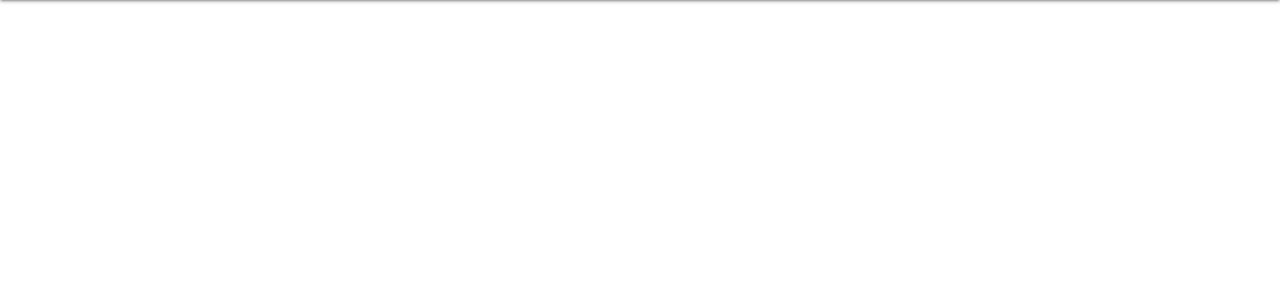
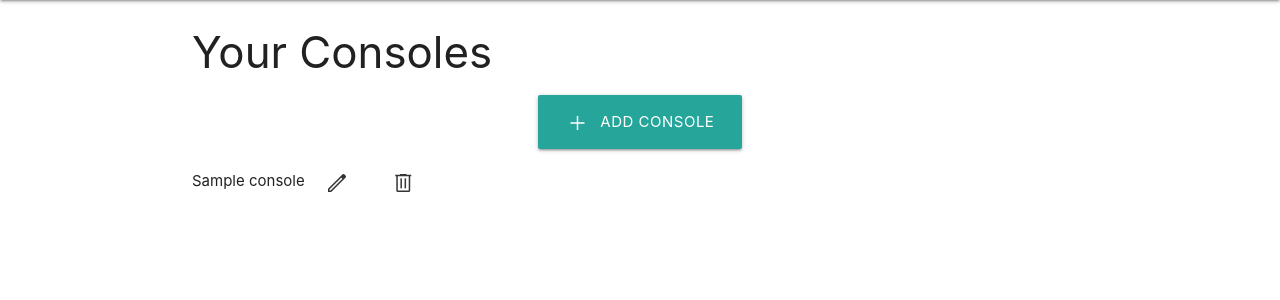
Before and after one commit to antonia-white/game-base, a Flask app: page /search in a window 1280 px wide. Shown: the part 64-364 px from the top of the page. Run offline with Flask 2, Linux system fonts and the light colour scheme; tables that the repository leaves empty hold one stand-in row (values such as "Sample post"); a database or web service that is not in the repository returns one stand-in record (values such as "Sample title").

Commit message:
Add list of stored consoles in consoles.html

```diff
--- a/gamebase/templates/consoles.html
+++ b/gamebase/templates/consoles.html
@@ -1,4 +1,30 @@
 {% extends "base.html" %}
 {% block content %}
 
+<h3>Your Consoles</h3>
+
+<p class="center-align">
+    <a href="{{ url_for('add_console') }}" class="btn-large"><span class="material-symbols-outlined">Add</span>
+        Add console</a>
+</p>
+
+{% if consoles|length > 0 %}
+<ul>
+    {% for console in consoles %}
+    <li>
+        <p>{{ console.console_name }}
+            <a href="{{ url_for('edit_console', _id=console._id) }}" class="waves-effect waves-green btn-flat">
+                <span class="material-symbols-outlined">Edit</span>
+            </a>
+            <a href="{{ url_for('delete_console', _id=console._id) }}"
+                class="waves-effect waves-red btn-flat"><span class="material-symbols-outlined">Delete</span>
+            </a>
+        </p>
+    </li>
+    {% endfor %}
+</ul>
+{% else %}
+<h3 class="red-text text-darken-4 center-align">No consoles found. Please add consoles.</h3>
+{% endif %}
+
 {% endblock %}
```
